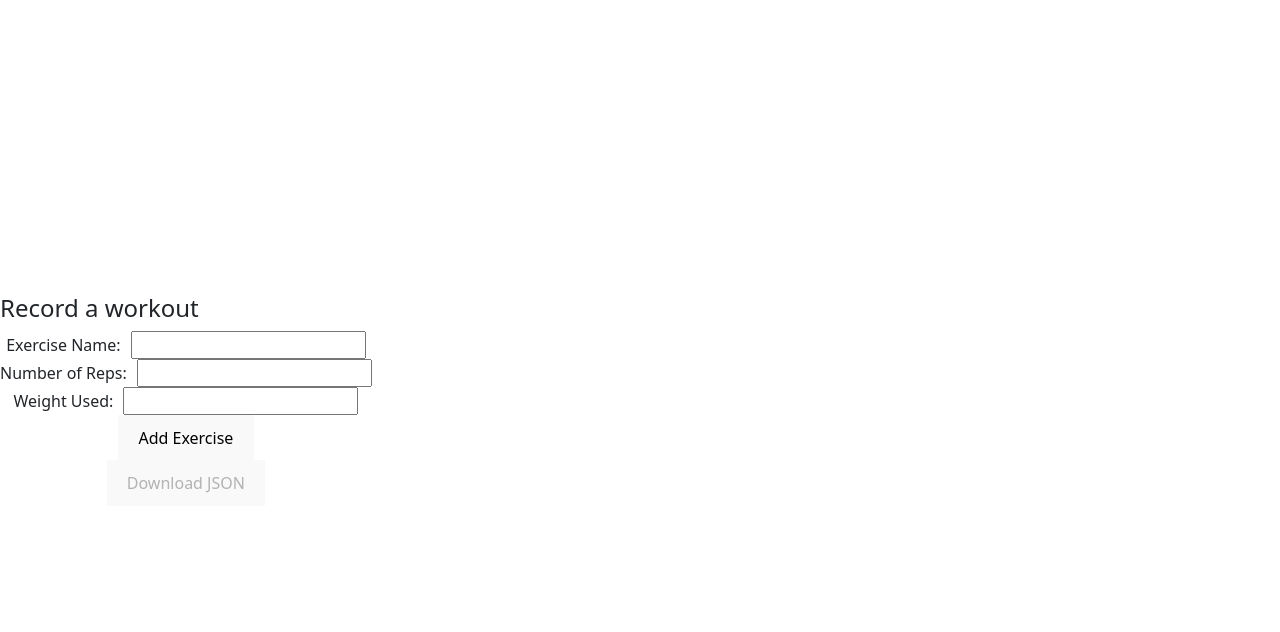
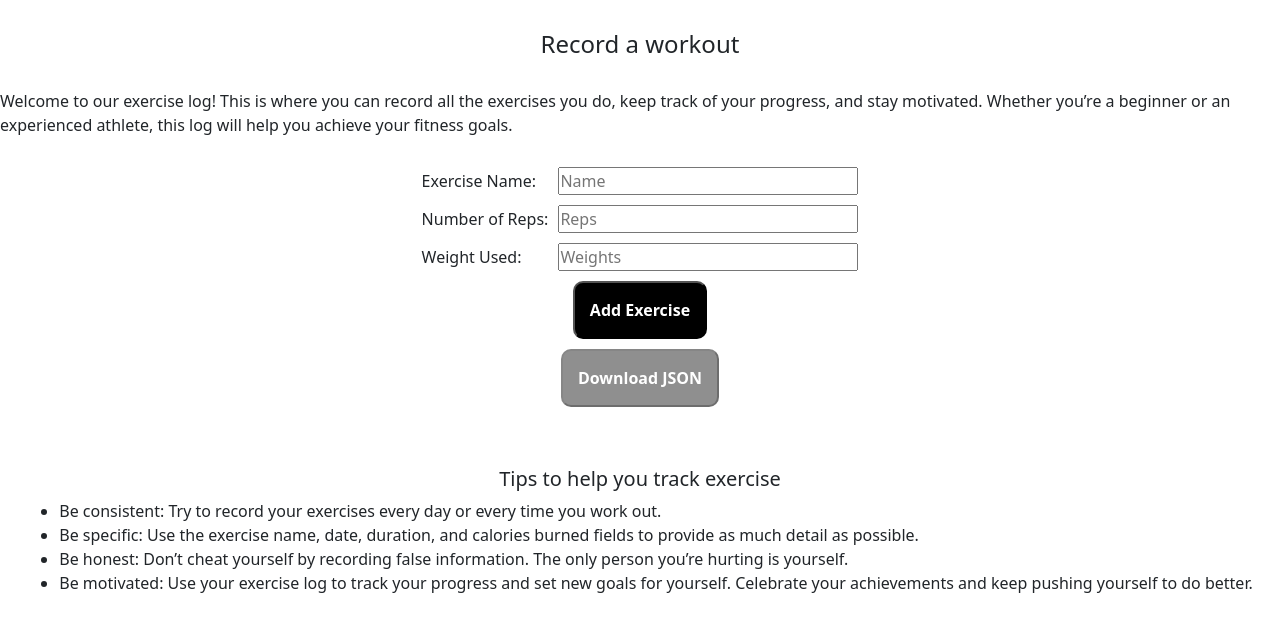
Before and after one commit to programmer90000/exercise-tracker, a React (Vite) app: page / in a window 1280 px wide. Shown: the top 632 px of the page. Built offline with nearby package versions, Linux system fonts and the light colour scheme.

Commit message:
Created user interface for New Workout page

```diff
--- a/src/components/NewWorkout/NewWorkout.css
+++ b/src/components/NewWorkout/NewWorkout.css
@@ -2,6 +2,22 @@
     margin: 0;
     padding: 0;
     box-sizing: border-box;
+}
+
+#record-workout {
+    display: flex;
+    justify-content: center;
+    flex-direction: column;
+    align-items: center;
+    margin-top: 30px;
+}
+
+#record-workout h4 {
+    margin-bottom: 30px;
+}
+
+#record-workout p {
+    margin-bottom: 30px;
 }
 
 form {
@@ -9,12 +25,16 @@ form {
     display: flex;
     flex-direction: column;
     align-items: center;
+    justify-content: space-between;
+    width: auto;
 }
 
 .question {
     display: flex;
     align-items: center;
-    justify-content: center;
+    justify-content: space-between;
+    margin-bottom: 10px;
+    width: 100%;
 }
 
 label {
@@ -25,9 +45,24 @@ label {
 input {
     display: block;
     margin: auto;
+    width: 300px;
 }
 
-button {
+form button {
     display: block;
     margin: auto;
+    margin-bottom: 10px;
+    border-radius: 10px;
+    padding: 15px;
+    background-color: #000000;
+    color: #FFFFFF;
+    font-weight: 700;
 }
+
+form button:disabled {
+    background-color: #8f8f8f;
+}
+
+#record-workout h5 {
+    margin-top: 50px;
+}
--- a/src/components/NewWorkout/NewWorkout.jsx
+++ b/src/components/NewWorkout/NewWorkout.jsx
@@ -29,25 +29,33 @@ function NewWorkout() {
     return (
         <div id="record-workout">
             <h4>Record a workout</h4>
+            <p>Welcome to our exercise log! This is where you can record all the exercises you do, keep track of your progress, and stay motivated. Whether you’re a beginner or an experienced athlete, this log will help you achieve your fitness goals.</p>
             <form onSubmit={handleSubmit(onSubmit)}>
                 <div className="question">
                     <label htmlFor="exerciseName">Exercise Name:</label>
-                    <input type="text" id="exerciseName" {...register('exerciseName', { required: true })} />
+                    <input type="text" id="exerciseName" placeholder="Name" {...register('exerciseName', { required: true })} />
                     {watch('exerciseName') && <p>Exercise Name is required</p>}
                 </div>
                 <div className="question">
                     <label htmlFor="numberOfReps">Number of Reps:</label>
-                    <input type="number" id="numberOfReps" {...register('numberOfReps', { required: true, min: 1 })} />
+                    <input type="number" id="numberOfReps" placeholder="Reps" {...register('numberOfReps', { required: true, min: 1 })} />
                     {watch('numberOfReps') && <p>Number of Reps must be greater than 0</p>}
                 </div>
                 <div className="question">
                     <label htmlFor="weightUsed">Weight Used:</label>
-                    <input type="number" id="weightUsed" {...register('weightUsed', { required: true, min: 1 })} />
+                    <input type="number" id="weightUsed" placeholder="Weights" {...register('weightUsed', { required: true, min: 1 })} />
                     {watch('weightUsed') && <p>Weight Used must be greater than 0</p>}
                 </div>
                     <button type="submit">Add Exercise</button>
                     <button type="button" onClick={downloadJson} disabled={exercises.length === 0}>Download JSON</button>
             </form>
+            <h5>Tips to help you track exercise</h5>
+            <ul>
+                <li>Be consistent: Try to record your exercises every day or every time you work out.</li>
+                <li>Be specific: Use the exercise name, date, duration, and calories burned fields to provide as much detail as possible.</li>
+                <li>Be honest: Don’t cheat yourself by recording false information. The only person you’re hurting is yourself.</li>
+                <li>Be motivated: Use your exercise log to track your progress and set new goals for yourself. Celebrate your achievements and keep pushing yourself to do better.</li>
+            </ul>
         </div>
     );
 };
--- a/src/main.jsx
+++ b/src/main.jsx
@@ -1,7 +1,6 @@
 import React from 'react'
 import ReactDOM from 'react-dom/client'
 import App from './App.jsx'
-import './index.css'
 import 'bootstrap/dist/css/bootstrap.min.css';
 import * as bootstrap from 'bootstrap';
 
```
